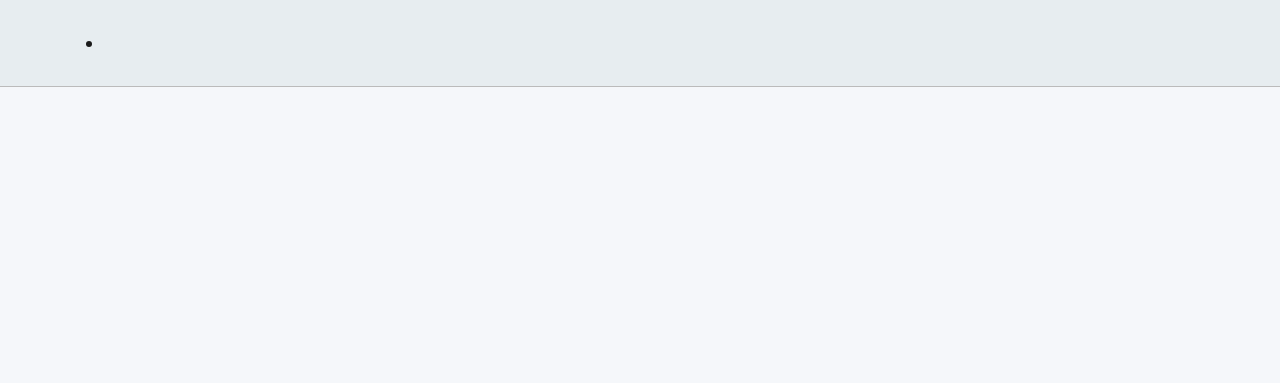
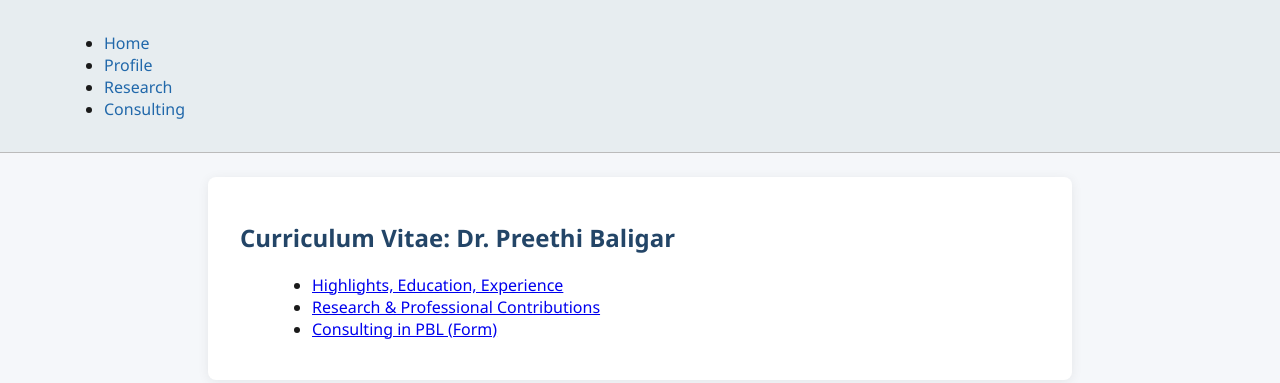
Before and after one commit to preethi-baligar/preethi-baligar.github.io, a plain HTML site: page index.html in a window 1280 px wide. Drawn offline with Linux system fonts and the light colour scheme.

Commit message:
Update index.html

```diff
--- a/index.html
+++ b/index.html
@@ -8,4 +8,19 @@
 <body>
   <nav class="main-nav">
     <ul>
-      <li><a href="index.html" class
+      <li><a href="index.html" class="active">Home</a></li>
+      <li><a href="page1.html">Profile</a></li>
+      <li><a href="page2.html">Research</a></li>
+      <li><a href="consulting.html">Consulting</a></li>
+    </ul>
+  </nav>
+  <section>
+    <h2>Curriculum Vitae: Dr. Preethi Baligar</h2>
+    <ul>
+      <li><a href="page1.html">Highlights, Education, Experience</a></li>
+      <li><a href="page2.html">Research & Professional Contributions</a></li>
+      <li><a href="consulting.html">Consulting in PBL (Form)</a></li>
+    </ul>
+  </section>
+</body>
+</html>
```
